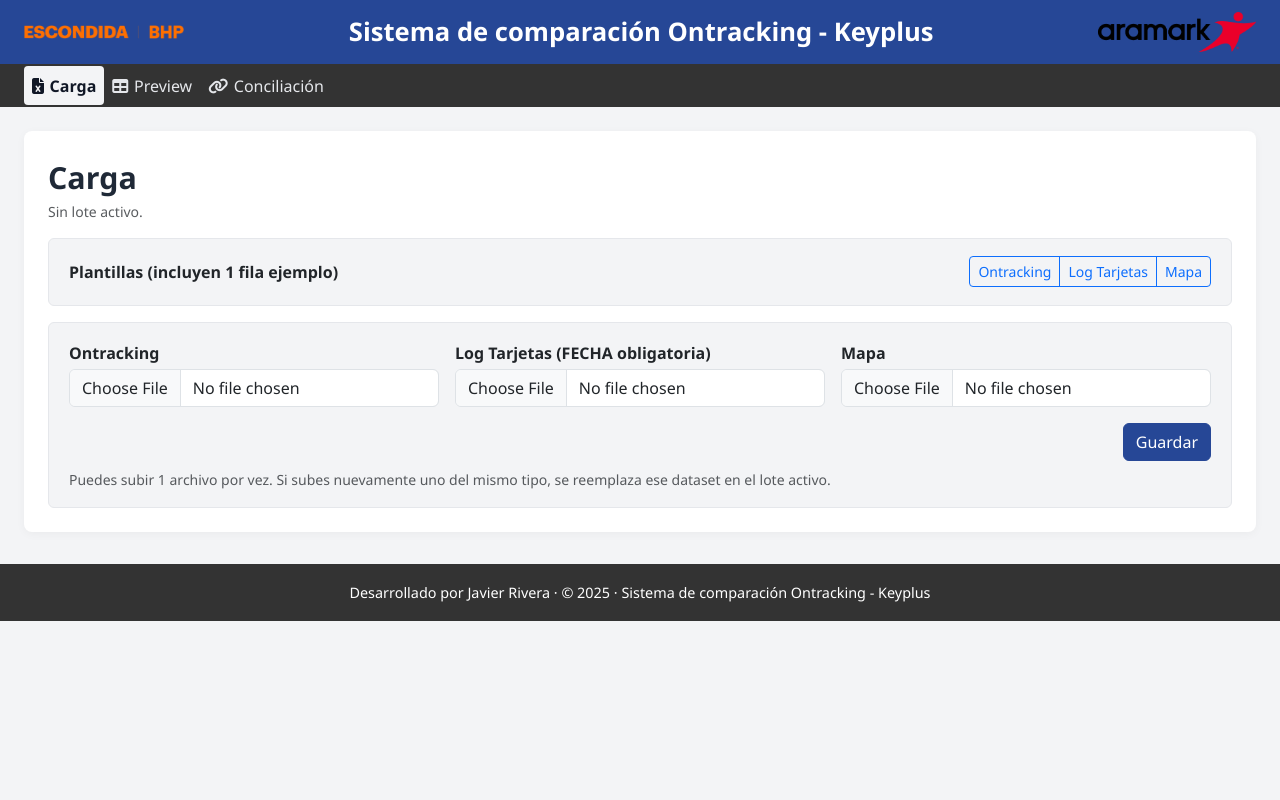
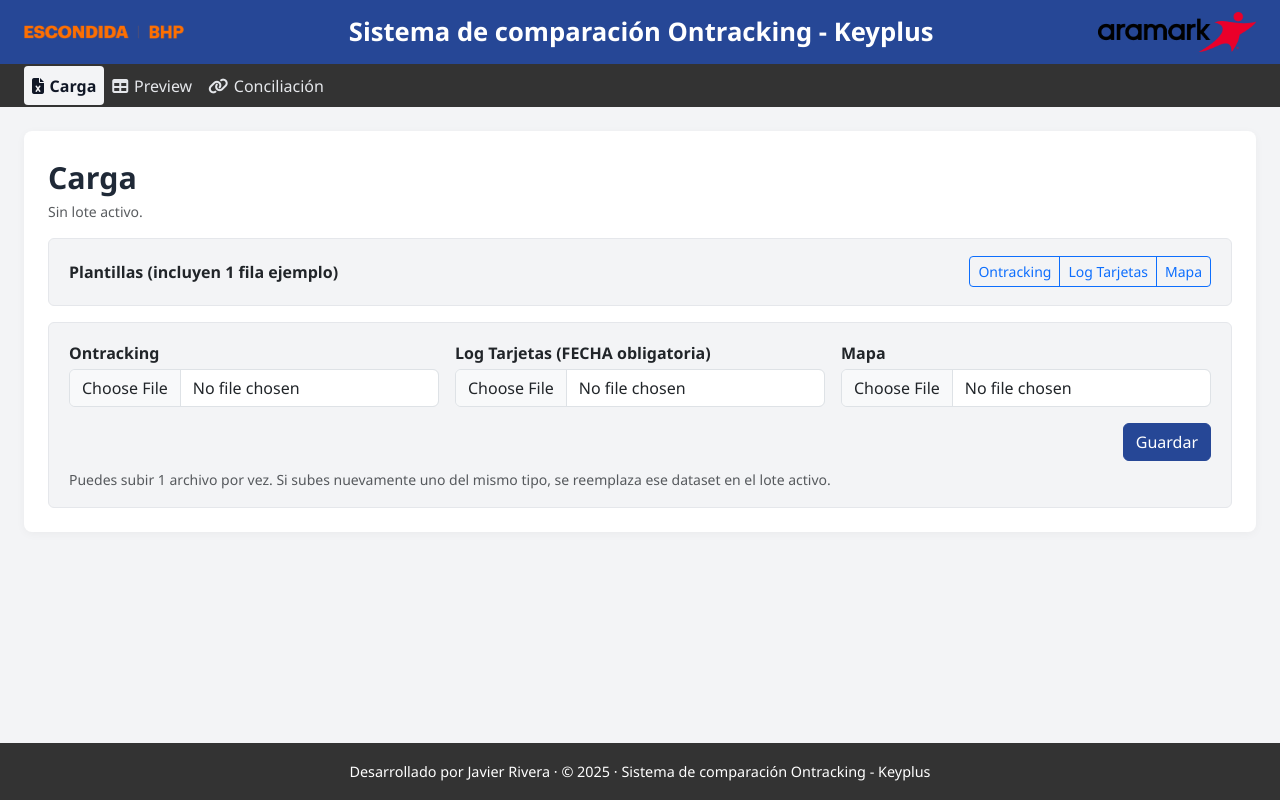
Before and after one commit to Javier-9690/comparativa_censo, a Flask app: page /importar in a window 1280 px wide. Run offline with Flask 3, Linux system fonts and the light colour scheme; parts of the project's set-up code (start-up, migrations or seed data) failed here and were passed over.

Commit message:
Update base.html

```diff
--- a/templates/base.html
+++ b/templates/base.html
@@ -23,10 +23,22 @@
       --light-bg: #f3f4f6;
       --border-color: #dee2e6;
     }
+
+    /* Sticky footer */
+    html, body { height: 100%; }
+
     body {
+      min-height: 100vh;
+      display: flex;
+      flex-direction: column;
+
       background-color: var(--light-bg);
       font-family: "Segoe UI", Tahoma, Geneva, Verdana, sans-serif;
     }
+
+    .main-wrapper { flex: 1 0 auto; }
+    .footer { flex-shrink: 0; }
+
     .system-header { background: var(--primary-color); color:#fff; padding: .75rem 0; }
     .system-title h1 { font-size: 1.6rem; margin:0; font-weight:600; }
     .system-title p { margin:0; font-size:.95rem; opacity:.9; }
@@ -49,8 +61,7 @@
     .btn-primary-custom { background-color: var(--primary-color); border-color: var(--primary-color); color:#fff; }
     .btn-primary-custom:hover { background-color:#1d3d80; border-color:#1d3d80; color:#fff; }
 
-    .footer { background: var(--secondary-color); color:#fff; padding:1.1rem 0; margin-top:1.5rem; font-size:.9rem; }
-    .mono { font-family: ui-monospace, SFMono-Regular, Menlo, Monaco, Consolas, "Liberation Mono", "Courier New", monospace; }
+    .footer { background: var(--secondary-color); color:#fff; padding:1.1rem 0; font-size:.9rem; }
   </style>
 
   {% block extra_head %}{% endblock %}
@@ -85,7 +96,6 @@
 
     <div class="collapse navbar-collapse" id="topNav">
       <ul class="navbar-nav me-auto mb-2 mb-lg-0">
-
         <li class="nav-item">
           <a class="nav-link {% if request.endpoint == 'importar' %}active{% endif %}"
              href="{{ url_for('importar') }}">
@@ -101,18 +111,17 @@
         </li>
 
         <li class="nav-item">
-          <a class="nav-link {% if request.endpoint in ['conciliacion', 'conciliacion_export'] %}active{% endif %}"
+          <a class="nav-link {% if request.endpoint == 'conciliacion' %}active{% endif %}"
              href="{{ url_for('conciliacion') }}">
             <i class="fa-solid fa-link"></i> Conciliación
           </a>
         </li>
-
       </ul>
     </div>
   </div>
 </nav>
 
-<main class="container-fluid px-4">
+<main class="container-fluid px-4 main-wrapper">
   {% with messages = get_flashed_messages(with_categories=true) %}
     {% if messages %}
       {% for category, m in messages %}
```
